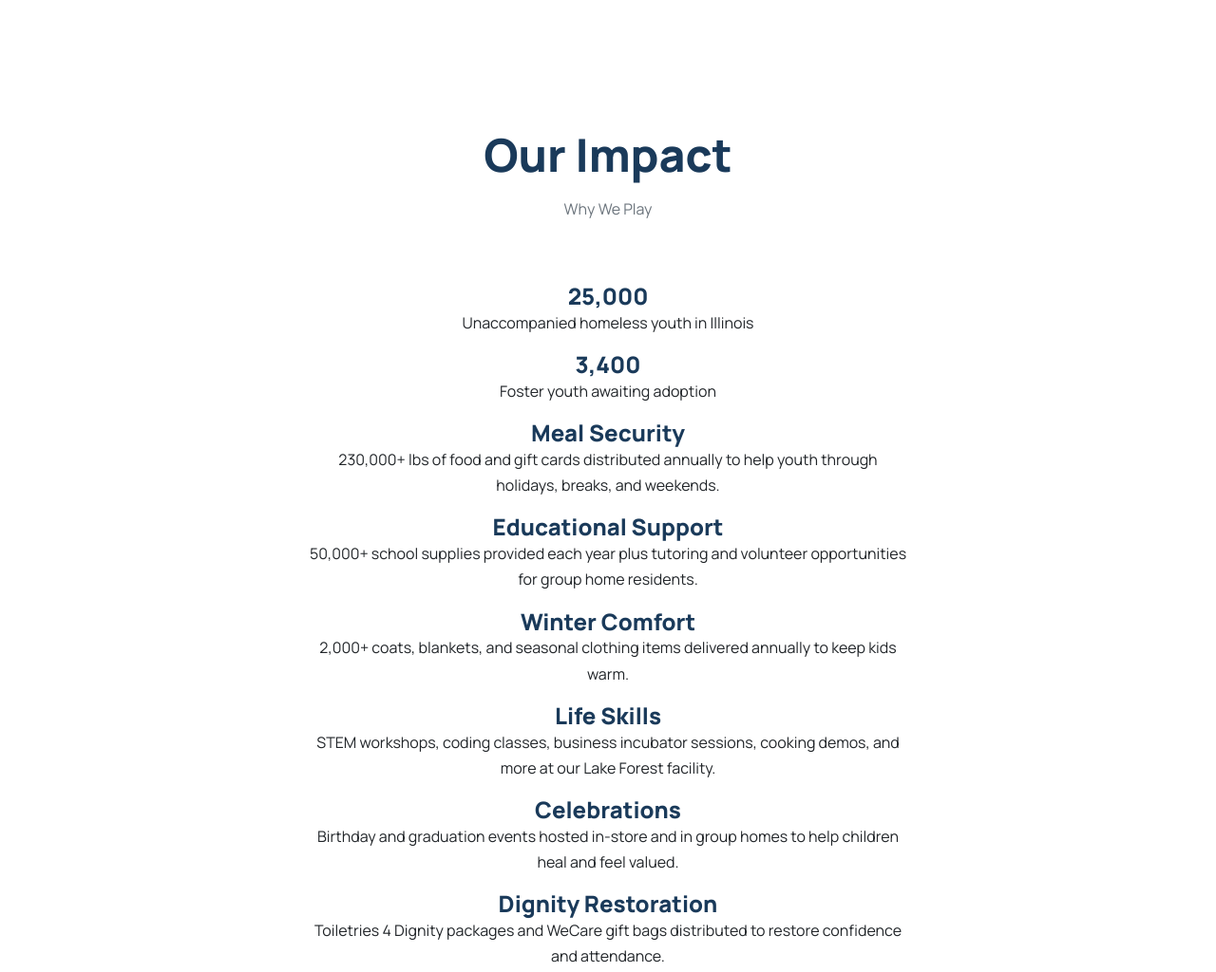
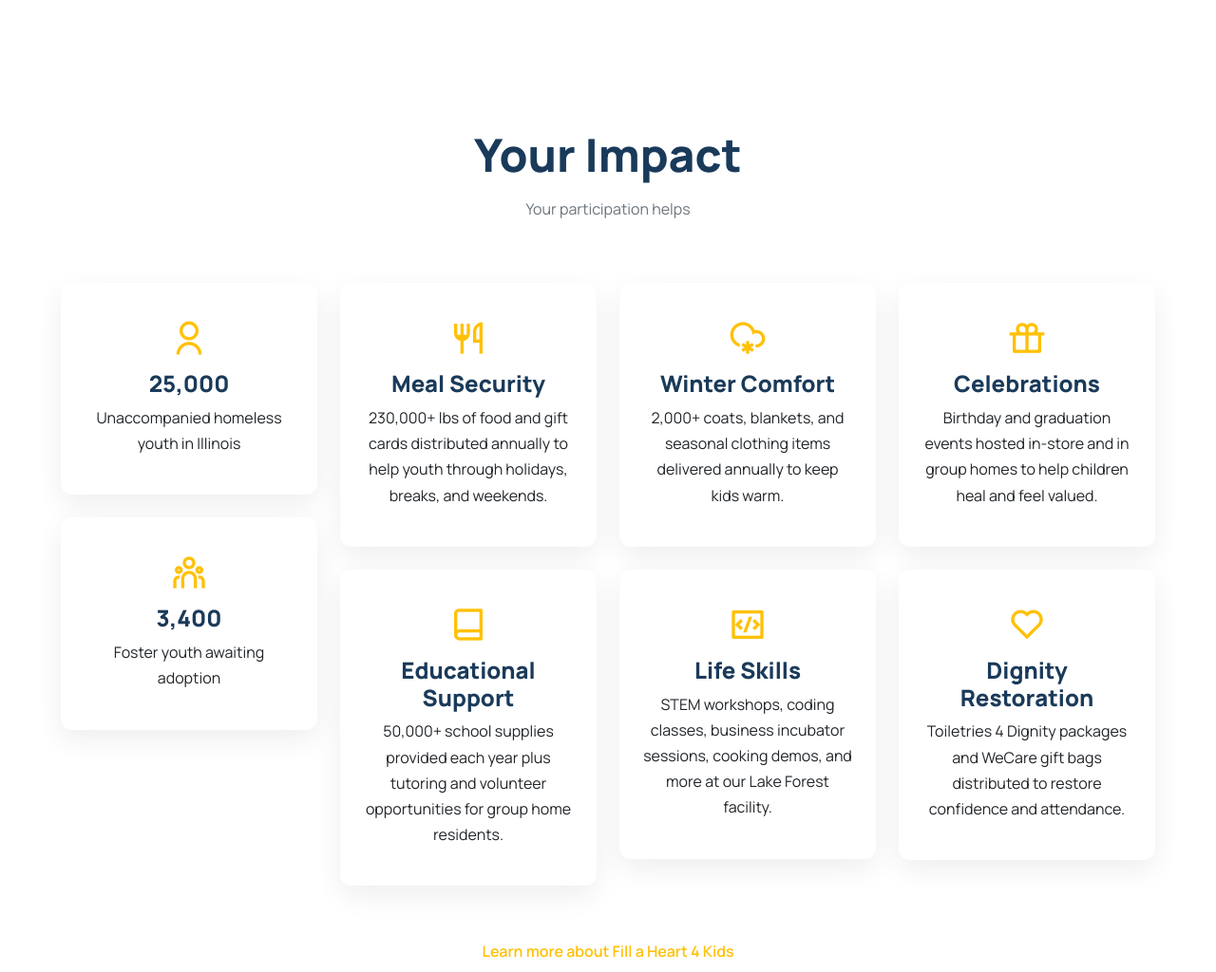
Before and after one commit to fillaheart4kids/pbtourney, a plain HTML site: page index.html in a window 1280 px wide. Shown: the part 1340-2364 px from the top of the page at 95% size. Drawn offline with nearby package versions, Linux system fonts and the light colour scheme.

Commit message:
added immpact

```diff
--- a/sections/impact.html
+++ b/sections/impact.html
@@ -1,61 +1,55 @@
+<!-- Four-Column Masonry-Style Grid for Impact Cards -->
 <section class="section" id="impact">
   <div class="container reveal">
     <div class="section-title">
-      <h2>Our Impact</h2>
-      <p>Why We Play</p>
+      <h2>Your Impact</h2>
+      <p>Your participation helps</p>
     </div>
-    <div class="impact__grid">
+
+    <!-- Masonry container using CSS columns -->
+    <div class="impact-grid">
       <div class="impact-card stat-card">
+        <i class="ri-user-line impact-card__icon"></i>
         <h3>25,000</h3>
         <p>Unaccompanied homeless youth in Illinois</p>
       </div>
       <div class="impact-card stat-card">
+        <i class="ri-team-line impact-card__icon"></i>
         <h3>3,400</h3>
         <p>Foster youth awaiting adoption</p>
       </div>
       <div class="impact-card">
+        <i class="ri-restaurant-line impact-card__icon"></i>
         <h3>Meal Security</h3>
-        <p>
-          230,000+ lbs of food and gift cards distributed annually to help youth
-          through holidays, breaks, and weekends.
-        </p>
+        <p>230,000+ lbs of food and gift cards distributed annually to help youth through holidays, breaks, and weekends.</p>
       </div>
       <div class="impact-card">
+        <i class="ri-book-line impact-card__icon"></i>
         <h3>Educational Support</h3>
-        <p>
-          50,000+ school supplies provided each year plus tutoring and volunteer
-          opportunities for group home residents.
-        </p>
+        <p>50,000+ school supplies provided each year plus tutoring and volunteer opportunities for group home residents.</p>
       </div>
       <div class="impact-card">
+        <i class="ri-snowy-line impact-card__icon"></i>
         <h3>Winter Comfort</h3>
-        <p>
-          2,000+ coats, blankets, and seasonal clothing items delivered annually to
-          keep kids warm.
-        </p>
+        <p>2,000+ coats, blankets, and seasonal clothing items delivered annually to keep kids warm.</p>
       </div>
       <div class="impact-card">
+        <i class="ri-code-box-line impact-card__icon"></i>
         <h3>Life Skills</h3>
-        <p>
-          STEM workshops, coding classes, business incubator sessions, cooking demos,
-          and more at our Lake Forest facility.
-        </p>
+        <p>STEM workshops, coding classes, business incubator sessions, cooking demos, and more at our Lake Forest facility.</p>
       </div>
       <div class="impact-card">
+        <i class="ri-gift-line impact-card__icon"></i>
         <h3>Celebrations</h3>
-        <p>
-          Birthday and graduation events hosted in-store and in group homes to help
-          children heal and feel valued.
-        </p>
+        <p>Birthday and graduation events hosted in-store and in group homes to help children heal and feel valued.</p>
       </div>
       <div class="impact-card">
+        <i class="ri-heart-line impact-card__icon"></i>
         <h3>Dignity Restoration</h3>
-        <p>
-          Toiletries 4 Dignity packages and WeCare gift bags distributed to restore
-          confidence and attendance.
-        </p>
+        <p>Toiletries 4 Dignity packages and WeCare gift bags distributed to restore confidence and attendance.</p>
       </div>
     </div>
+
     <p class="impact__link">
       <a href="https://www.fillaheart4kids.org" target="_blank">
         Learn more about Fill a Heart 4 Kids
@@ -63,3 +57,65 @@
     </p>
   </div>
 </section>
+
+<!-- Styles for Masonry layout using CSS columns and design system variables -->
+<style>
+  .impact-grid {
+    column-count: 1;
+    column-gap: 1.5rem;
+  }
+  @media (min-width: 640px) {
+    .impact-grid {
+      column-count: 2;
+    }
+  }
+  @media (min-width: 1024px) {
+    .impact-grid {
+      column-count: 4;
+    }
+  }
+  .impact-card {
+    display: inline-block;
+    width: 100%; /* fill column width */
+    margin: 0 0 1.5rem;
+    background: var(--white);
+    border-radius: 0.75rem;
+    box-shadow: var(--shadow);
+    padding: 1.5rem;
+    text-align: center;
+    transition: transform 0.3s ease, box-shadow 0.3s ease;
+    break-inside: avoid;
+  }
+  .impact-card:hover {
+    transform: translateY(-4px);
+    box-shadow: var(--shadow-hover);
+  }
+  .impact-card__icon {
+    font-size: 2.5rem;
+    color: var(--primary-accent);
+    margin-bottom: 0.75rem;
+  }
+  .stat-card h3 {
+    color: var(--primary-dark-blue);
+    font-size: 2rem;
+    margin-bottom: 0.5rem;
+  }
+  .impact-card h3 {
+    color: var(--primary-dark-blue);
+    font-size: 1.5rem;
+    margin-bottom: 0.5rem;
+  }
+  .impact__link {
+    text-align: center;
+    margin-top: 2rem;
+  }
+  .impact__link a {
+    color: var(--primary-accent);
+    font-weight: 600;
+    text-decoration: none;
+    transition: color 0.3s ease;
+  }
+  .impact__link a:hover {
+    color: var(--primary-accent-dark);
+  }
+</style>
```
